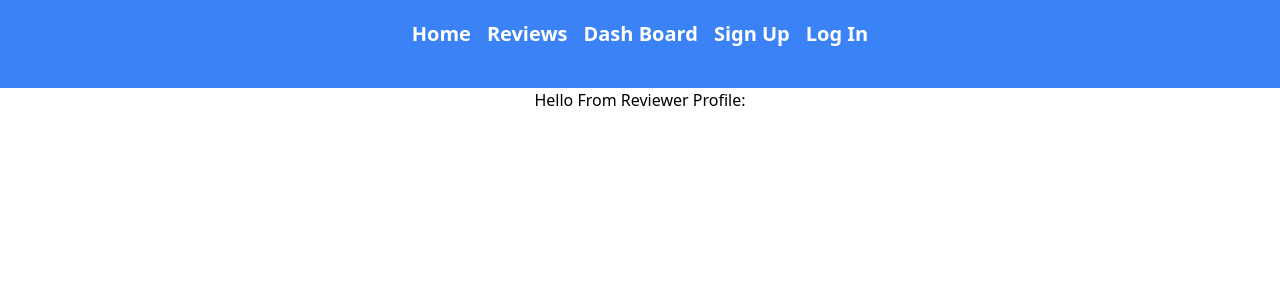
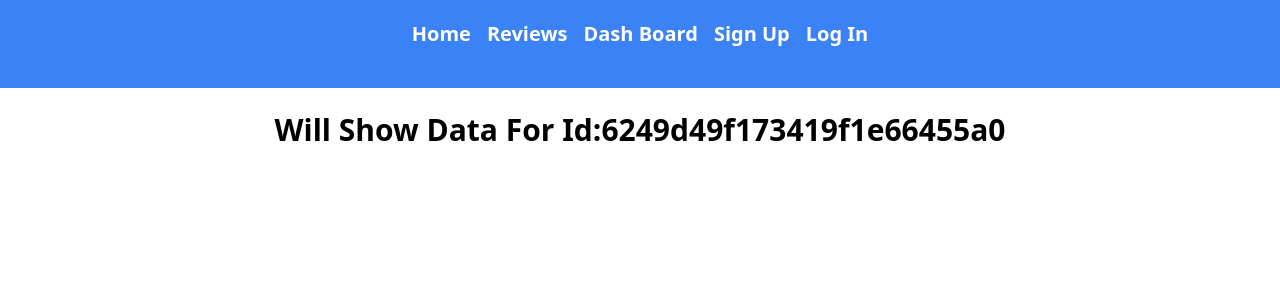
Before and after one commit to ms785314/Phone-Shop, a React (Create React App) app: page /reviewer/6249d49f173419f1e66455a0 in a window 1280 px wide. Shown: the top 300 px of the page. Built offline with nearby package versions, Linux system fonts and the light colour scheme; no server answers.

Commit message:
reviewer profile modified

```diff
--- a/src/components/ReviewerProfile/ReviewerProfile.js
+++ b/src/components/ReviewerProfile/ReviewerProfile.js
@@ -1,19 +1,24 @@
 import React, { useEffect, useState } from 'react';
+import { useParams } from 'react-router-dom';
 
 
 const ReviewerProfile = (props) => {
 
-    const [reviews, setReviews] = useState([]);
-    useEffect(()=>{
-        fetch('./reviews.json')
-        .then(res => res.json())
-        .then(data => setReviews(data))
-    },[])
-    console.log(reviews);
+
+    // not working for local data
+    // const [reviews, setReviews] = useState([]);
+    // useEffect(()=>{
+    //     fetch('./reviews.json')
+    //     .then(res => res.json())
+    //     .then(data => setReviews(data))
+    // },[])
+    // console.log(reviews);
+
+    const params = useParams();
 
     return (
-        <div>
-            <h1>Hello From Reviewer Profile:{}</h1>
+        <div className='text-3xl font-semibold mt-6 w-full flex justify-center capitalize'>
+            <h1>will show data for id:{params.id}</h1>
         </div>
     );
 };
```
